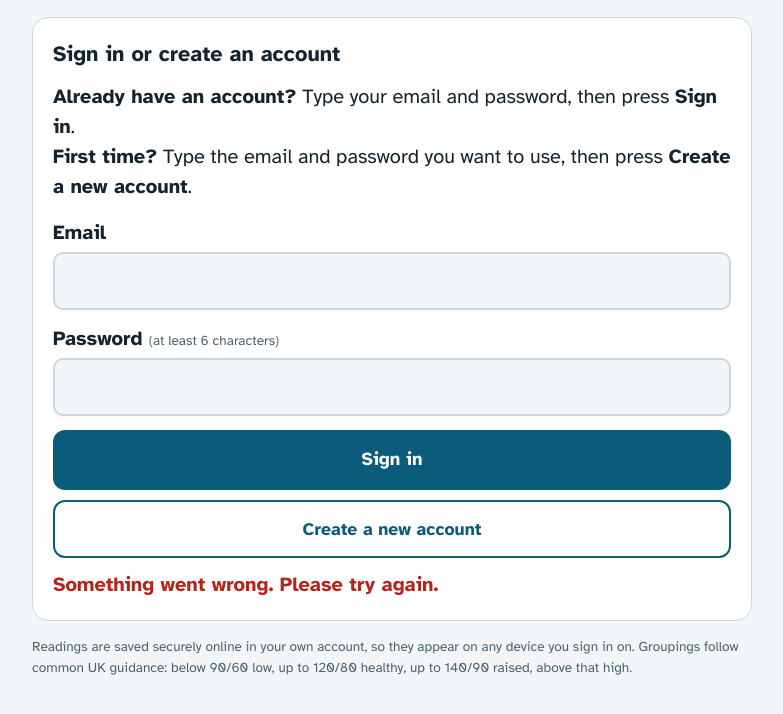
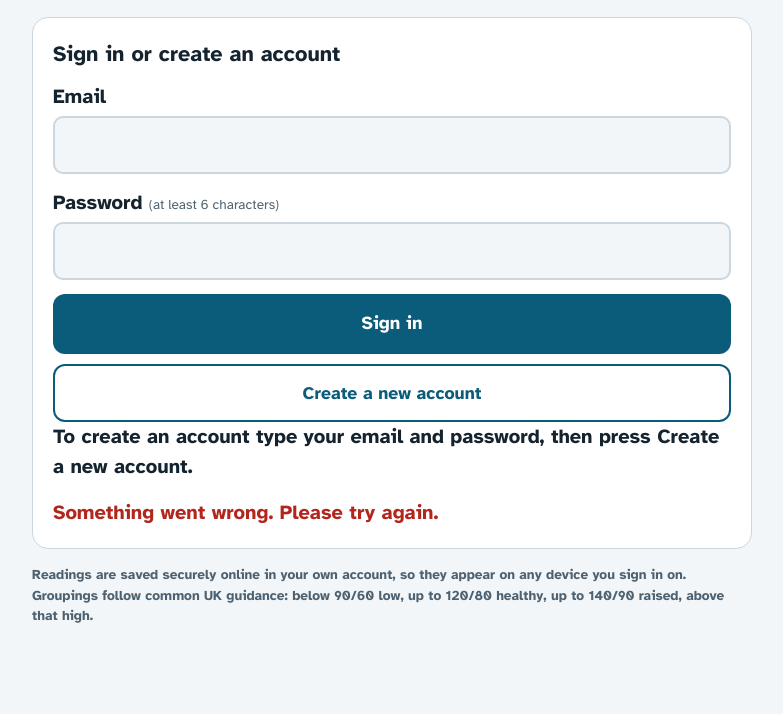
Before and after one commit to sofiagomes0116/bp-diary-server, a plain HTML site: page index.html in a window 1280 px wide. Shown: the part 68-782 px from the top of the page, without its empty margins (248-1031 px from the left). Drawn offline with Linux system fonts and the light colour scheme; no server answers.

Commit message:
Revise account creation instructions in login section
Updated instructions for account creation in the login card.

```diff
--- a/index.html
+++ b/index.html
@@ -162,8 +162,6 @@ button.secondary {
   <!-- LOGIN CARD: shown when nobody is signed in -->
   <section class="card" id="login" hidden>
     <h2>Sign in or create an account</h2>
-    <p style="margin:0 0 16px"><b>Already have an account?</b> Type your email and password, then press <b>Sign in</b>.<br>
-    <b>First time?</b> Type the email and password you want to use, then press <b>Create a new account</b>.</p>
     <form id="login-form" novalidate>
       <div class="field"><label for="email">Email</label>
         <input id="email" type="email" autocomplete="email" inputmode="email"></div>
@@ -171,6 +169,7 @@ button.secondary {
         <input id="password" type="password" autocomplete="current-password"></div>
       <button class="primary" type="submit">Sign in</button>
       <button class="secondary" type="button" id="signup-btn">Create a new account</button>
+           <p style="margin:0 0 16px"><b> To create an account type your email and password, then press <b>Create a new account</b>.<br>
       <p class="msg" id="login-msg" aria-live="polite"></p>
     </form>
   </section>
```
